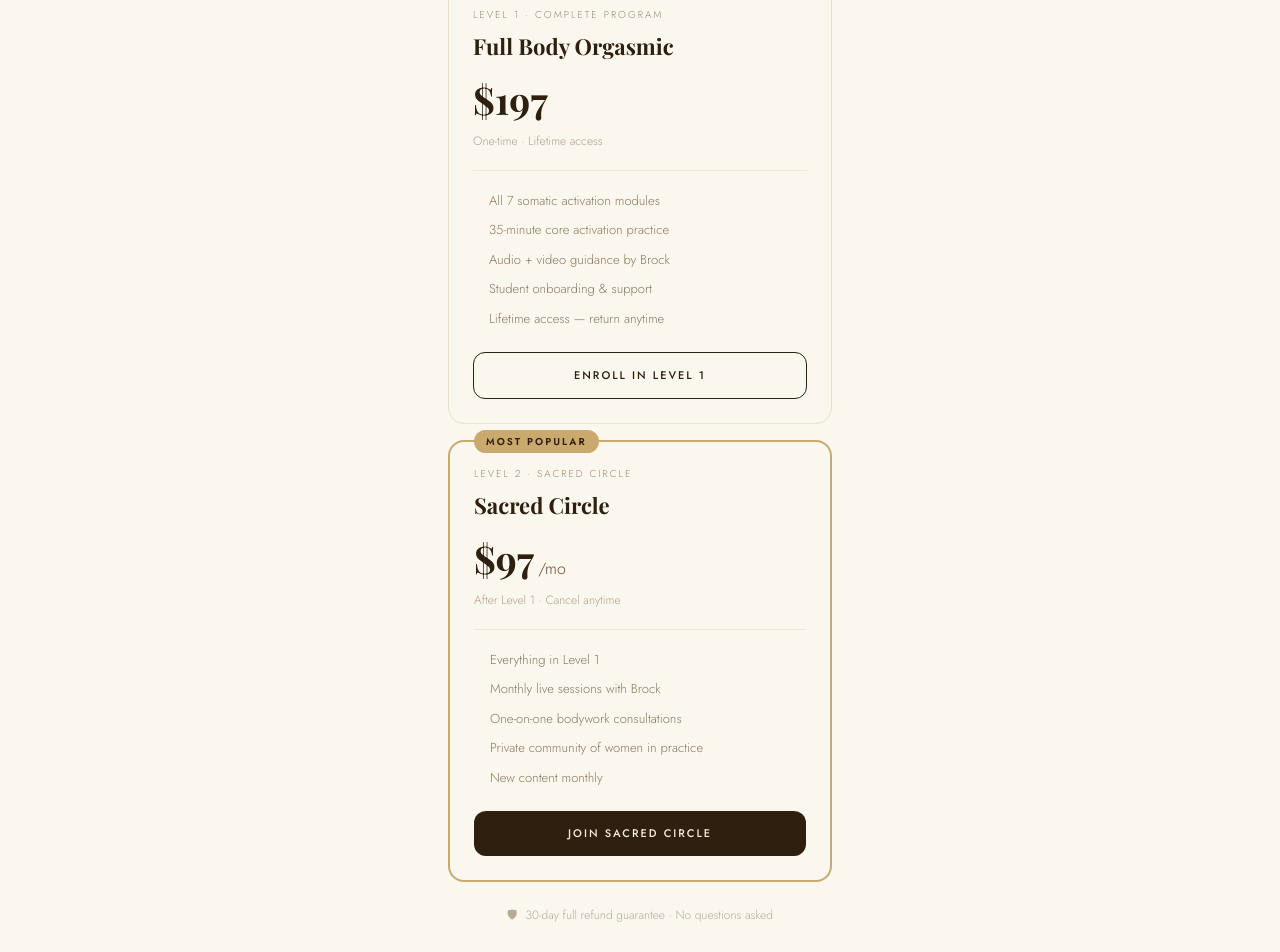
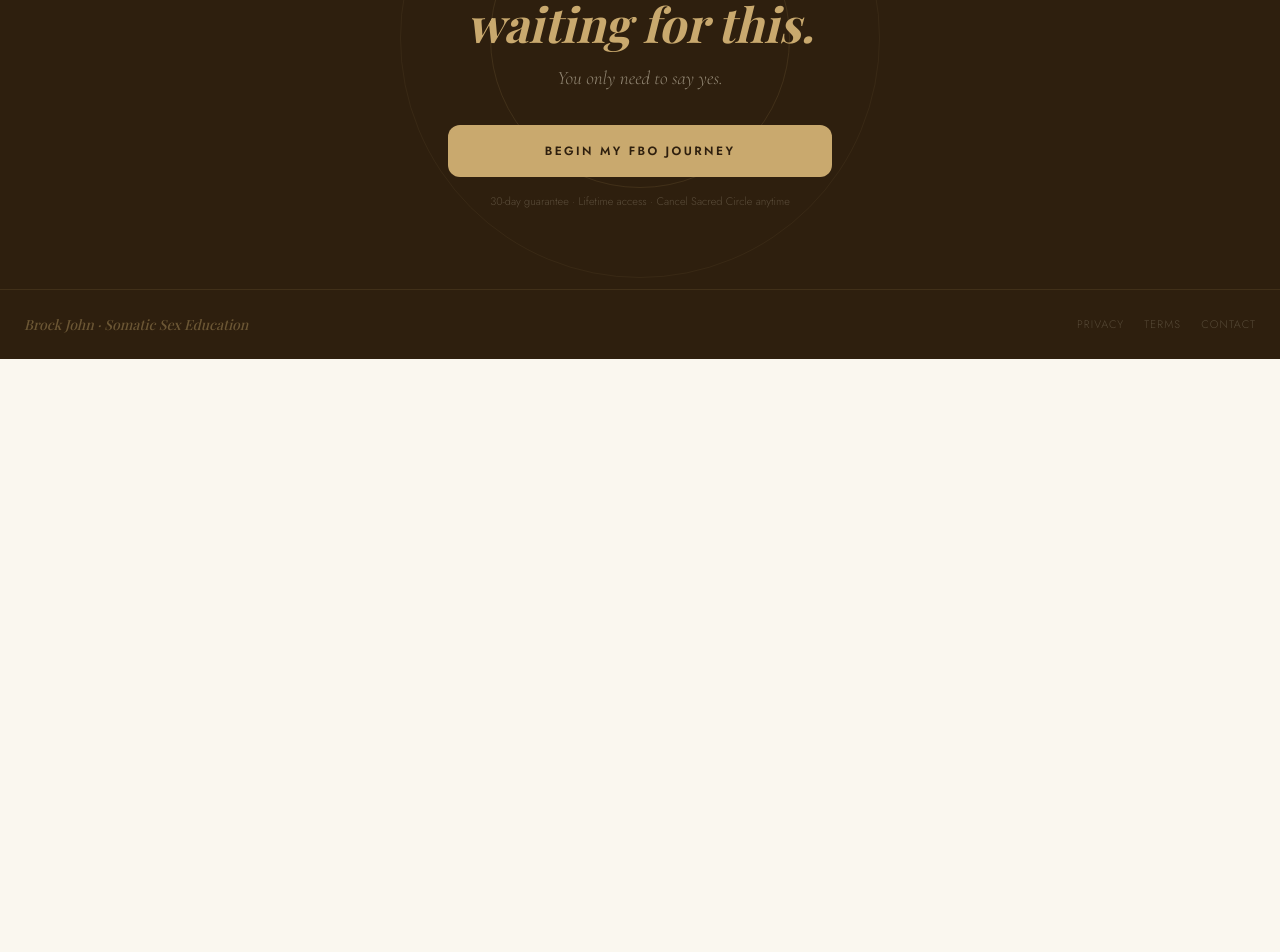
Before and after one commit to hypnovala/fbo-quiz, a Next.js app: page /result in a window 1280 px wide. Shown: the part 3760-4712 px from the top of the page. After the commit the page ends 4119 px from the top, so only its background shows below. Built offline with nearby package versions, Linux system fonts and the light colour scheme; a web font is replaced by a local one.

Commit message:
Update Results.tsx

```diff
--- a/components/Results.tsx
+++ b/components/Results.tsx
@@ -192,50 +192,6 @@ function ResultsInner() {
         </div>
       </section>
 
-      {/* Pricing */}
-      <section id="pricing" className="bg-warm px-6 py-14 text-center">
-        <p className="text-[10px] tracking-[0.3em] uppercase text-gold font-medium mb-3">Begin Today</p>
-        <h2 className="font-playfair text-[clamp(26px,4vw,38px)] font-bold text-brown leading-[1.1] mb-3">
-          Choose Your <em className="italic text-amber">Path In</em>
-        </h2>
-        <p className="font-cormorant text-[18px] italic text-amber opacity-78 mb-8">Both levels grant lifetime access.</p>
-        <div className="flex flex-col gap-4 max-w-sm mx-auto mb-6">
-          <div className="border border-[rgba(201,169,110,0.3)] rounded-2xl p-6 text-left">
-            <p className="text-[10px] tracking-[0.2em] uppercase text-amber opacity-65 mb-2">Level 1 · Complete Program</p>
-            <h3 className="font-playfair text-[22px] font-bold text-brown mb-2">Full Body Orgasmic</h3>
-            <p className="font-playfair text-[38px] font-bold text-brown mb-1">$197</p>
-            <p className="text-[12px] text-[rgba(107,76,42,0.5)] mb-5">One-time · Lifetime access</p>
-            <div className="h-px bg-[rgba(201,169,110,0.2)] mb-5" />
-            <ul className="flex flex-col gap-2.5 mb-6">
-              {['All 7 somatic activation modules','35-minute core activation practice','Audio + video guidance by Brock','Student onboarding & support','Lifetime access — return anytime'].map(f => (
-                <li key={f} className="text-[13px] text-[rgba(107,76,42,0.75)] pl-4 relative before:content-[&apos;✦&apos;] before:absolute before:left-0 before:text-gold before:text-[9px] before:top-1">{f}</li>
-              ))}
-            </ul>
-            <a href={COURSE_URL} className="block text-center py-3.5 border border-brown text-brown rounded-xl font-jost text-[11px] tracking-[0.18em] uppercase font-medium hover:bg-brown hover:text-cream transition-all">Enroll in Level 1</a>
-          </div>
-          <div className="border-2 border-gold rounded-2xl p-6 text-left relative">
-            <div className="absolute -top-3 left-6 bg-gold text-brown text-[10px] tracking-[0.2em] uppercase font-semibold px-3 py-1 rounded-full">Most Popular</div>
-            <p className="text-[10px] tracking-[0.2em] uppercase text-amber opacity-65 mb-2">Level 2 · Sacred Circle</p>
-            <h3 className="font-playfair text-[22px] font-bold text-brown mb-2">Sacred Circle</h3>
-            <div className="flex items-baseline gap-1 mb-1">
-              <span className="font-playfair text-[38px] font-bold text-brown">$97</span>
-              <span className="text-[16px] text-amber">/mo</span>
-            </div>
-            <p className="text-[12px] text-[rgba(107,76,42,0.5)] mb-5">After Level 1 · Cancel anytime</p>
-            <div className="h-px bg-[rgba(201,169,110,0.2)] mb-5" />
-            <ul className="flex flex-col gap-2.5 mb-6">
-              {['Everything in Level 1','Monthly live sessions with Brock','One-on-one bodywork consultations','Private community of women in practice','New content monthly'].map(f => (
-                <li key={f} className="text-[13px] text-[rgba(107,76,42,0.75)] pl-4 relative before:content-[&apos;✦&apos;] before:absolute before:left-0 before:text-gold before:text-[9px] before:top-1">{f}</li>
-              ))}
-            </ul>
-            <a href={COURSE_URL} className="block text-center py-3.5 bg-brown text-cream rounded-xl font-jost text-[11px] tracking-[0.18em] uppercase font-medium hover:opacity-85 transition-opacity">Join Sacred Circle</a>
-          </div>
-        </div>
-        <div className="flex items-center justify-center gap-2 text-[12px] text-[rgba(107,76,42,0.45)]">
-          <span>🛡</span><span>30-day full refund guarantee · No questions asked</span>
-        </div>
-      </section>
-
       {/* Final CTA */}
       <section className="bg-brown px-6 py-20 text-center relative overflow-hidden">
         <div className="absolute top-1/2 left-1/2 -translate-x-1/2 -translate-y-1/2 w-[480px] h-[480px] rounded-full pointer-events-none" style={{ border: '1px solid rgba(201,169,110,0.07)' }} />
```
